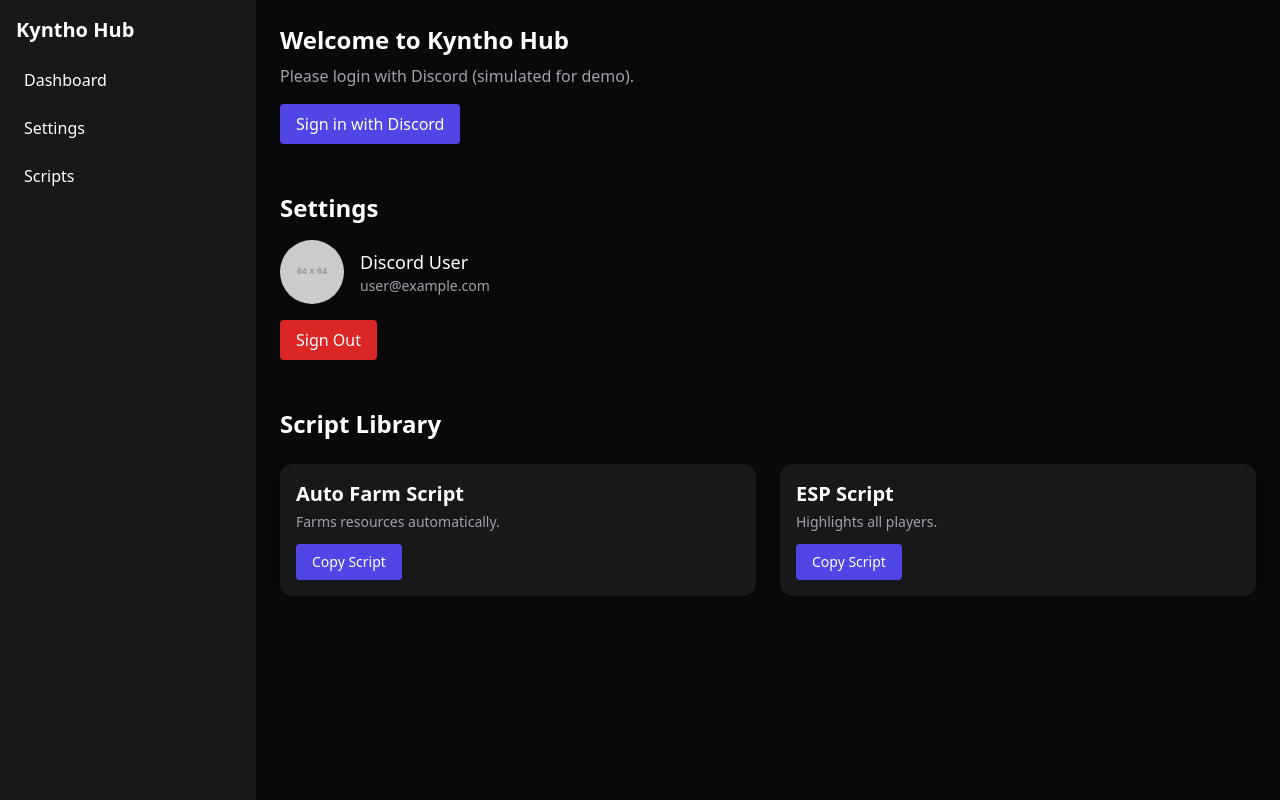
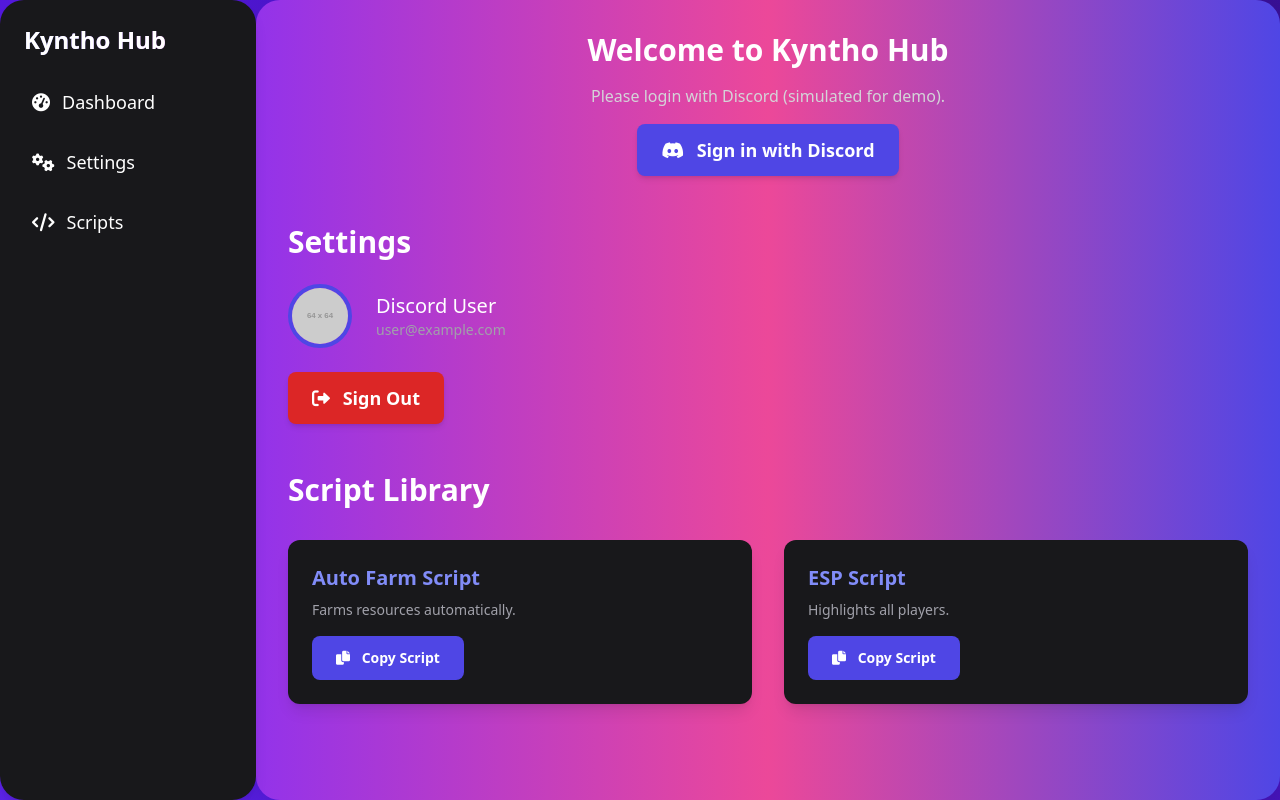
Before and after one commit to Notisyyy/Notisyyy.github.io, a plain HTML site: page index.html in a window 1280 px wide. Drawn offline with nearby package versions, Linux system fonts and the light colour scheme; placeholder pictures from the web are drawn by us.

Commit message:
Update index.html

```diff
--- a/index.html
+++ b/index.html
@@ -1,61 +1,91 @@
-<!DOCTYPE html><html lang="en" class="bg-zinc-950 text-white">
+<!DOCTYPE html>
+<html lang="en" class="bg-gradient-to-r from-indigo-700 via-purple-800 to-black text-white">
   <head>
     <meta charset="UTF-8" />
     <meta name="viewport" content="width=device-width, initial-scale=1.0" />
     <title>Kyntho Hub</title>
     <script src="https://cdn.tailwindcss.com"></script>
+    <link href="https://cdnjs.cloudflare.com/ajax/libs/font-awesome/6.0.0-beta3/css/all.min.css" rel="stylesheet">
+    <style>
+      /* Background with moving gradient lines */
+      @keyframes moveGradient {
+        0% {
+          background-position: 0 0;
+        }
+        100% {
+          background-position: 100% 100%;
+        }
+      }
+      body {
+        background: linear-gradient(45deg, #7b5df7, #5719e7, #000000);
+        background-size: 400% 400%;
+        animation: moveGradient 10s ease infinite;
+      }
+    </style>
   </head>
   <body class="flex">
     <!-- Sidebar -->
-    <aside class="w-64 h-screen bg-zinc-900 p-4 space-y-4">
-      <h1 class="text-xl font-bold">Kyntho Hub</h1>
-      <nav class="space-y-2">
-        <a href="#dashboard" class="block hover:bg-zinc-800 p-2 rounded">Dashboard</a>
-        <a href="#settings" class="block hover:bg-zinc-800 p-2 rounded">Settings</a>
-        <a href="#scripts" class="block hover:bg-zinc-800 p-2 rounded">Scripts</a>
+    <aside class="w-64 h-screen bg-zinc-900 p-6 space-y-6 shadow-lg rounded-3xl transform transition-all duration-500 hover:scale-105">
+      <h1 class="text-2xl font-bold text-gradient bg-clip-text bg-gradient-to-r from-indigo-400 via-purple-500 to-pink-500">Kyntho Hub</h1>
+      <nav class="space-y-4">
+        <a href="#dashboard" class="flex items-center text-lg hover:text-indigo-400 hover:bg-zinc-800 p-2 rounded-lg transition duration-300">
+          <i class="fas fa-tachometer-alt mr-3"></i> Dashboard
+        </a>
+        <a href="#settings" class="flex items-center text-lg hover:text-indigo-400 hover:bg-zinc-800 p-2 rounded-lg transition duration-300">
+          <i class="fas fa-cogs mr-3"></i> Settings
+        </a>
+        <a href="#scripts" class="flex items-center text-lg hover:text-indigo-400 hover:bg-zinc-800 p-2 rounded-lg transition duration-300">
+          <i class="fas fa-code mr-3"></i> Scripts
+        </a>
       </nav>
-    </aside><!-- Main -->
-<main class="flex-1 p-6 space-y-12">
+    </aside>
+
+    <!-- Main -->
+    <main class="flex-1 p-8 space-y-12 bg-gradient-to-r from-purple-600 via-pink-500 to-indigo-600 rounded-3xl shadow-2xl">
       <!-- Dashboard -->
-  <section id="dashboard">
-    <h2 class="text-2xl font-semibold mb-2">Welcome to Kyntho Hub</h2>
-    <p class="text-zinc-400">Please login with Discord (simulated for demo).</p>
-    <button onclick="alert('Simulate Discord login')" class="mt-4 bg-indigo-600 px-4 py-2 rounded hover:bg-indigo-500">
-      Sign in with Discord
+      <section id="dashboard" class="space-y-4">
+        <h2 class="text-3xl font-semibold text-center">Welcome to Kyntho Hub</h2>
+        <p class="text-zinc-300 text-center">Please login with Discord (simulated for demo).</p>
+        <div class="flex justify-center mt-6">
+          <button onclick="alert('Simulate Discord login')" class="bg-indigo-600 px-6 py-3 rounded-lg text-lg font-semibold hover:bg-indigo-500 transition-all duration-300 transform hover:scale-110 shadow-md hover:shadow-xl">
+            <i class="fab fa-discord mr-2"></i> Sign in with Discord
           </button>
+        </div>
       </section>
 
       <!-- Settings -->
-  <section id="settings">
-    <h2 class="text-2xl font-semibold mb-4">Settings</h2>
-    <div class="flex items-center gap-4">
-      <img src="https://via.placeholder.com/64" class="w-16 h-16 rounded-full" alt="User profile" />
+      <section id="settings" class="space-y-6">
+        <h2 class="text-3xl font-semibold">Settings</h2>
+        <div class="flex items-center gap-6">
+          <img src="https://via.placeholder.com/64" class="w-16 h-16 rounded-full border-4 border-indigo-600" alt="User profile" />
           <div>
-        <p class="text-lg">Discord User</p>
+            <p class="text-xl font-medium">Discord User</p>
             <p class="text-sm text-zinc-400">user@example.com</p>
           </div>
         </div>
-    <button onclick="alert('Sign out clicked')" class="mt-4 bg-red-600 px-4 py-2 rounded hover:bg-red-500">
-      Sign Out
+        <div class="mt-6">
+          <button onclick="alert('Sign out clicked')" class="bg-red-600 px-6 py-3 rounded-lg text-lg font-semibold hover:bg-red-500 transition-all duration-300 transform hover:scale-110 shadow-md hover:shadow-xl">
+            <i class="fas fa-sign-out-alt mr-2"></i> Sign Out
           </button>
+        </div>
       </section>
 
       <!-- Scripts -->
-  <section id="scripts">
-    <h2 class="text-2xl font-semibold mb-6">Script Library</h2>
-    <div class="grid grid-cols-1 md:grid-cols-2 gap-6">
-      <div class="bg-zinc-900 rounded-xl p-4 shadow hover:shadow-lg">
-        <h3 class="text-xl font-bold mb-1">Auto Farm Script</h3>
-        <p class="text-zinc-400 text-sm mb-3">Farms resources automatically.</p>
-        <button onclick="copyScript('loadstring(\"https://example.com/autofarm.lua\")()')" class="bg-indigo-600 px-4 py-2 rounded hover:bg-indigo-500 text-sm">
-          Copy Script
+      <section id="scripts" class="space-y-8">
+        <h2 class="text-3xl font-semibold">Script Library</h2>
+        <div class="grid grid-cols-1 md:grid-cols-2 gap-8">
+          <div class="bg-zinc-900 rounded-xl p-6 shadow-lg hover:shadow-2xl transition duration-300 transform hover:scale-105">
+            <h3 class="text-xl font-bold mb-2 text-indigo-400">Auto Farm Script</h3>
+            <p class="text-zinc-400 text-sm mb-4">Farms resources automatically.</p>
+            <button onclick="copyScript('loadstring(\"https://example.com/autofarm.lua\")()')" class="bg-indigo-600 px-6 py-3 rounded-lg text-sm font-semibold hover:bg-indigo-500 transition duration-300 transform hover:scale-110">
+              <i class="fas fa-copy mr-2"></i> Copy Script
             </button>
           </div>
-      <div class="bg-zinc-900 rounded-xl p-4 shadow hover:shadow-lg">
-        <h3 class="text-xl font-bold mb-1">ESP Script</h3>
-        <p class="text-zinc-400 text-sm mb-3">Highlights all players.</p>
-        <button onclick="copyScript('loadstring(\"https://example.com/esp.lua\")()')" class="bg-indigo-600 px-4 py-2 rounded hover:bg-indigo-500 text-sm">
-          Copy Script
+          <div class="bg-zinc-900 rounded-xl p-6 shadow-lg hover:shadow-2xl transition duration-300 transform hover:scale-105">
+            <h3 class="text-xl font-bold mb-2 text-indigo-400">ESP Script</h3>
+            <p class="text-zinc-400 text-sm mb-4">Highlights all players.</p>
+            <button onclick="copyScript('loadstring(\"https://example.com/esp.lua\")()')" class="bg-indigo-600 px-6 py-3 rounded-lg text-sm font-semibold hover:bg-indigo-500 transition duration-300 transform hover:scale-110">
+              <i class="fas fa-copy mr-2"></i> Copy Script
             </button>
           </div>
         </div>
@@ -68,6 +98,5 @@
         alert("Copied to clipboard!");
       }
     </script>
-
   </body>
 </html>
```
Lines whose indentation alone changed are shown as unchanged.
